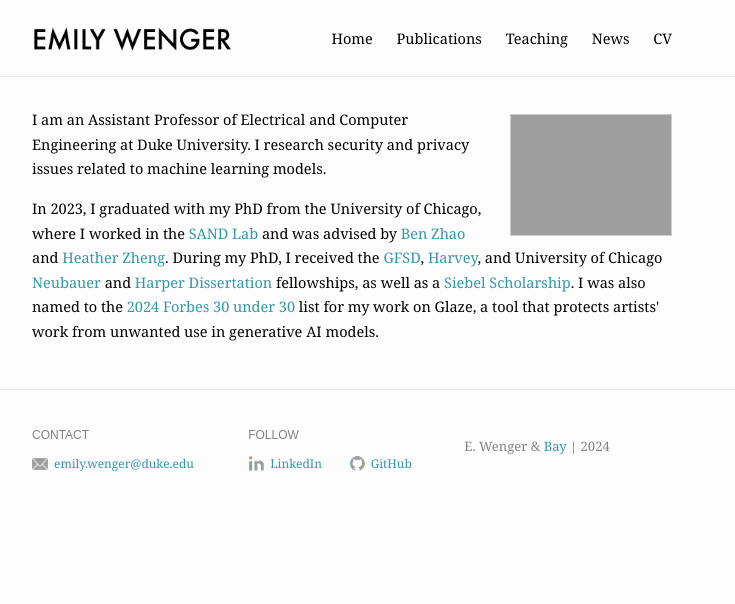
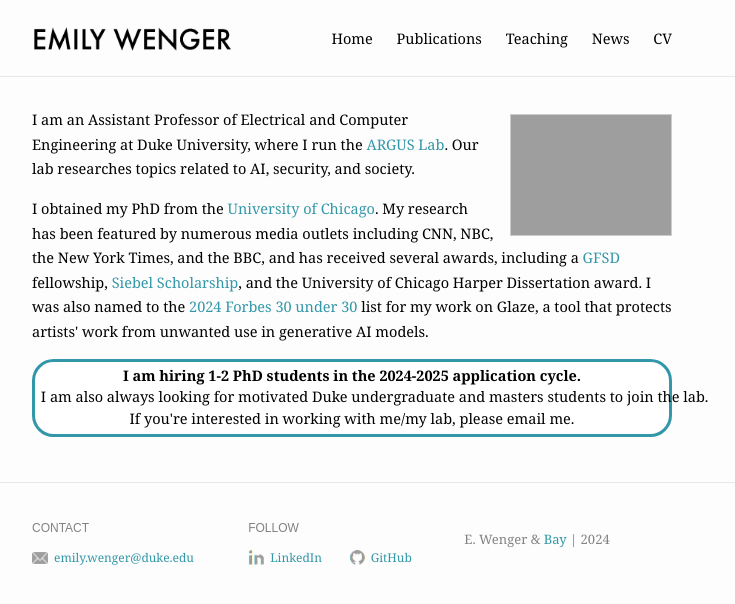
Before and after one commit to emilywenger/emilywenger.github.io, a Jekyll site: the page built from index.md, in a window 1280 px wide. Shown: the top 604 px of the page, without its empty margins (288-1023 px from the left). Built offline with Jekyll 4.4.1, drawn with Linux system fonts in a browser that asks for light colours.

Commit message:
updated info

```diff
--- a/index.md
+++ b/index.md
@@ -6,8 +6,14 @@ profile_picture:
 ---
 
 <p>
-I am an Assistant Professor of Electrical and Computer Engineering at Duke University. I research security and privacy issues related to machine learning models.
+I am an Assistant Professor of Electrical and Computer Engineering at Duke University, where I run the <a href="https://arguslab.pratt.duke.edu/" target="_blank">ARGUS Lab</a>. Our lab researches topics related to AI, security, and society.
 
 <p>
-In 2023, I graduated with my PhD from the University of Chicago, where I worked in the <a href="http://sandlab.cs.uchicago.edu" target="_blank">SAND Lab</a> and was advised by <a href="http://people.cs.uchicago.edu/~ravenben/" target= "_blank">Ben Zhao</a> and <a href="http://people.cs.uchicago.edu/~htzheng/" target="_blank">Heather Zheng</a>. During my PhD, I received the <a href="https://stemfellowships.org/" target="_blank">GFSD</a>, <a href="https://msfdn.org/harveyfellows/overview/" target="_blank">Harvey</a>, and University of Chicago <a href="https://grad.uchicago.edu/fellowships/neubauer-fellows/" target="_blank">Neubauer</a> and <a href="https://physicalsciences.uchicago.edu/news/article/psd-recognizes-nine-students-with-a-william-rainey-harper-dissertation-fellowship-22/" target="_blank">Harper Dissertation</a> fellowships, as well as a <a href="https://www.siebelscholars.com/scholar-profile/3715/" target="_blank">Siebel Scholarship</a>. I was also named to the <a href="https://www.forbes.com/30-under-30/2024/consumer-technology" target="_blank">2024 Forbes 30 under 30</a> list for my work on Glaze, a tool that protects artists' work from unwanted use in generative AI models.
+I obtained my PhD from the <a href="https://sandlab.cs.uchicago.edu/" target="_blank">University of Chicago</a>. My research has been featured by numerous media outlets including CNN, NBC, the New York Times, and the BBC, and has received several awards, including a <a href="https://stemfellowships.org/" target="_blank">GFSD</a> fellowship, <a href="https://www.siebelscholars.com/scholar-profile/3715/" target="_blank">Siebel Scholarship</a>, and the University of Chicago Harper Dissertation award. I was also named to the <a href="https://www.forbes.com/30-under-30/2024/consumer-technology" target="_blank">2024 Forbes 30 under 30</a> list for my work on Glaze, a tool that protects artists' work from unwanted use in generative AI models.
 </p>
+
+  <div class="job-button">
+            <b>I am hiring 1-2 PhD students in the 2024-2025 application cycle.</b>
+            <br>I am also always looking for motivated Duke undergraduate and masters students to join the lab.
+            <br>If you're interested in working with me/my lab, please email me.
+          </div>
```
Also changed, not shown: 2 other files.
